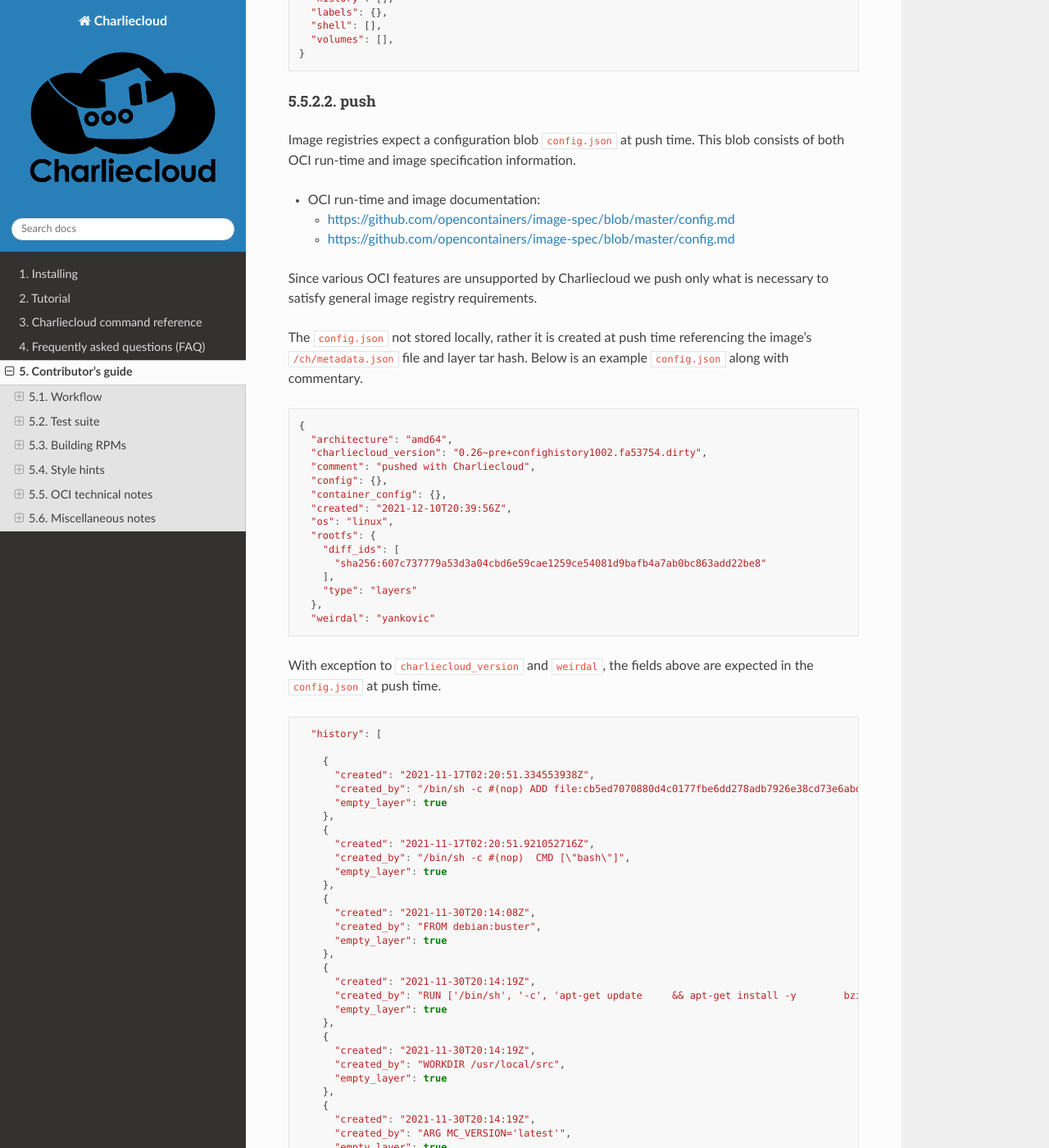
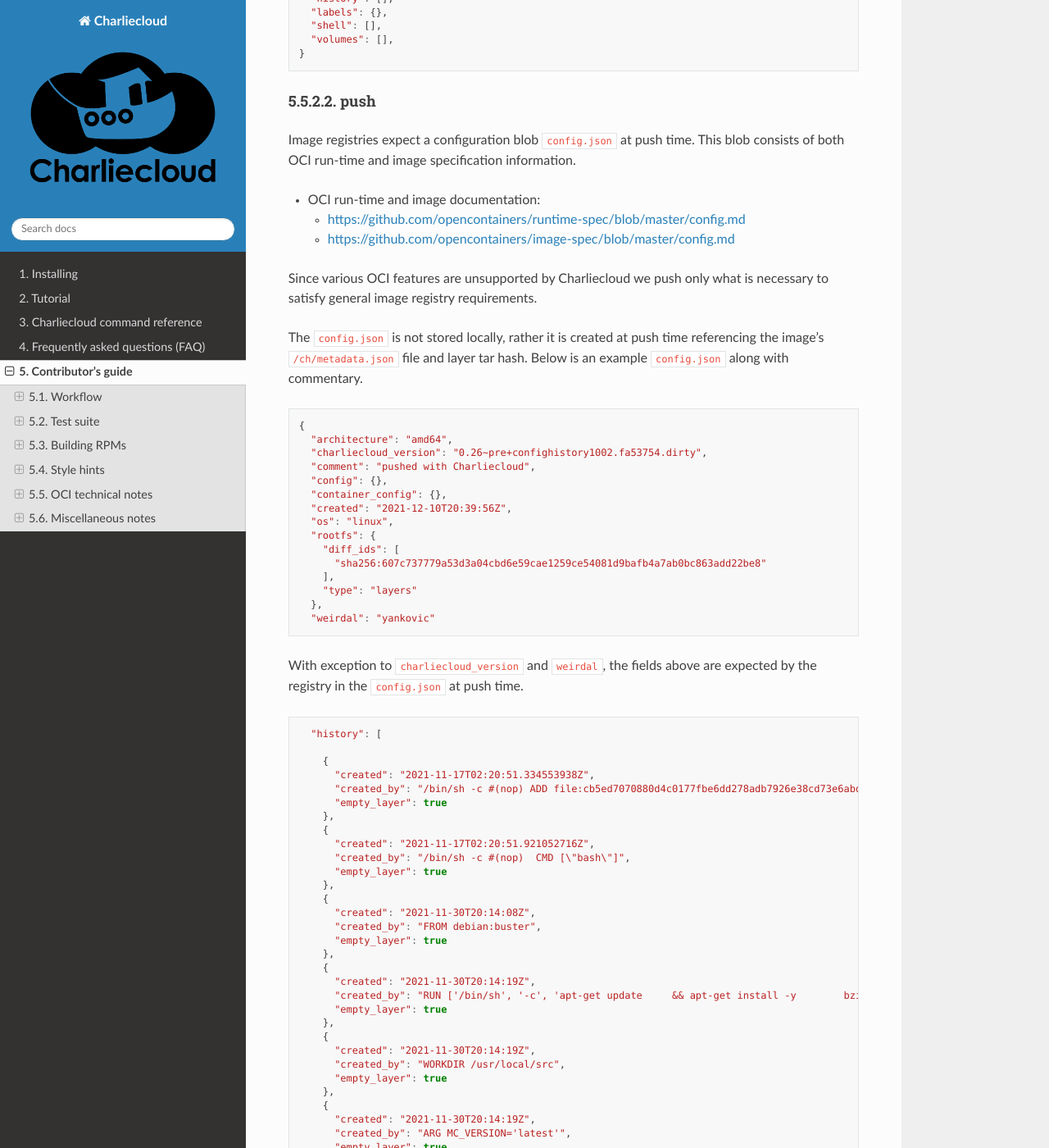
Before and after one commit to hpc/charliecloud, a Sphinx documentation site: the page built from doc/dev.rst, in a window 1280 px wide and 1400 px high, scrolled down 25205 px. Shown: the whole window at 82% size. Built offline with Sphinx 7.4.7 and the Read the Docs theme 2.0.0, drawn with Linux system fonts in a browser that asks for light colours; some of the changed text lies outside the part shown.

Commit message:
fix typos

```diff
--- a/doc/dev.rst
+++ b/doc/dev.rst
@@ -1319,13 +1319,13 @@ This blob consists of both OCI run-time and image specification information.
 
 * OCI run-time and image documentation:
 
-  * https://github.com/opencontainers/image-spec/blob/master/config.md
+  * https://github.com/opencontainers/runtime-spec/blob/master/config.md
   * https://github.com/opencontainers/image-spec/blob/master/config.md
 
 Since various OCI features are unsupported by Charliecloud we push only what is
 necessary to satisfy general image registry requirements.
 
-The :code:`config.json` not stored locally, rather it is created at push time
+The :code:`config.json` is not stored locally, rather it is created at push time
 referencing the image's :code:`/ch/metadata.json` file and layer tar hash. Below
 is an example :code:`config.json` along with commentary.
 
@@ -1349,7 +1349,7 @@ is an example :code:`config.json` along with commentary.
       "weirdal": "yankovic"
 
 With exception to :code:`charliecloud_version` and :code:`weirdal`, the fields
-above are expected in the :code:`config.json` at push time.
+above are expected by the registry in the :code:`config.json` at push time.
 
 .. code-block:: javascript
 
@@ -1449,7 +1449,7 @@ above are expected in the :code:`config.json` at push time.
 
 The history section is collected from the image's :code:`ch/metadata.json` file
 and edited to represent a single layer image. This is achieved by changing all
-but the final history entry's :code:`empty_layer` key value's to :code:`true`.
+but the final history entry's :code:`empty_layer` key value to :code:`true`.
 
 We do this because Quay checks that the number of non-empty history entries
 match the number of pushed layers.
```
